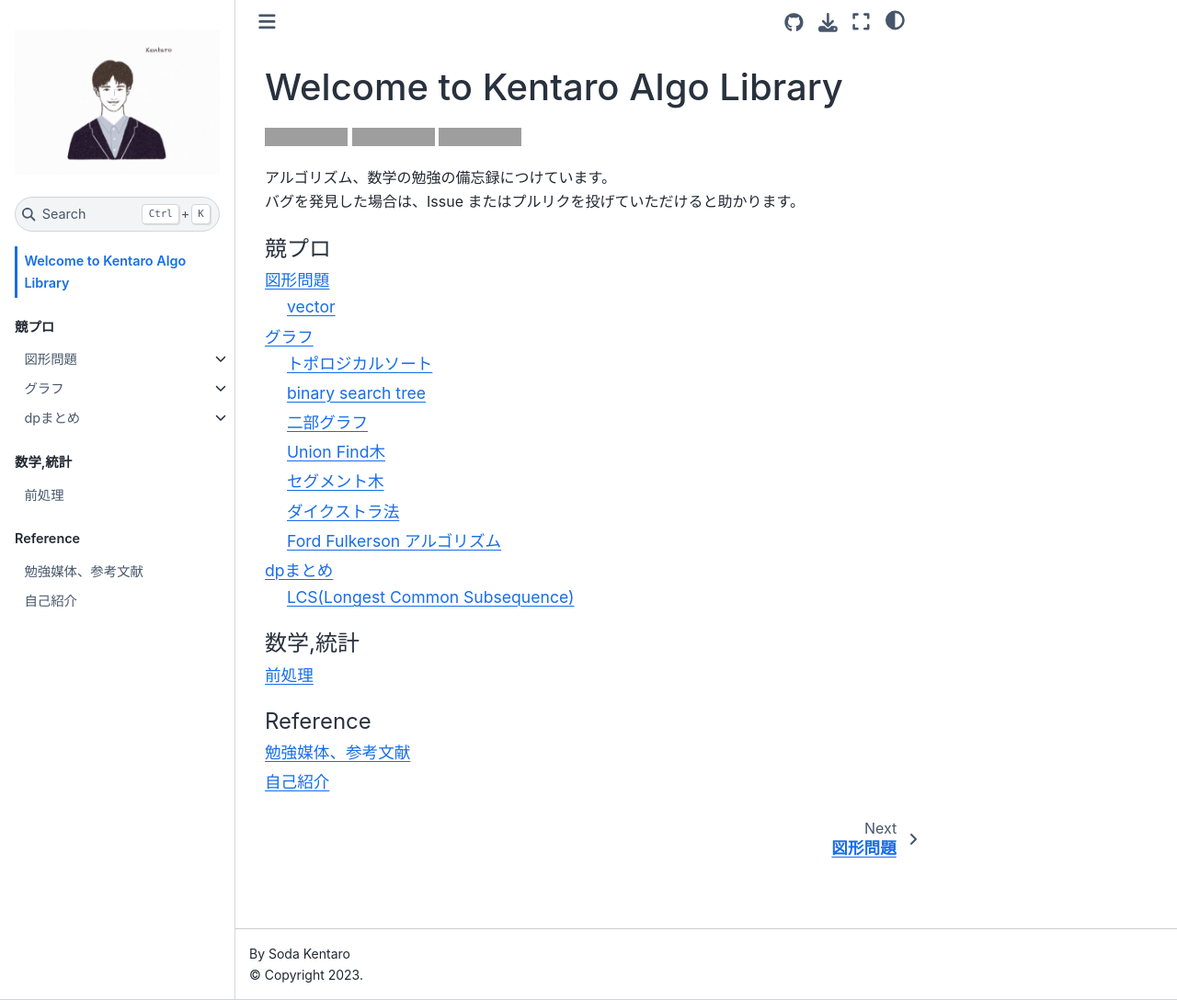
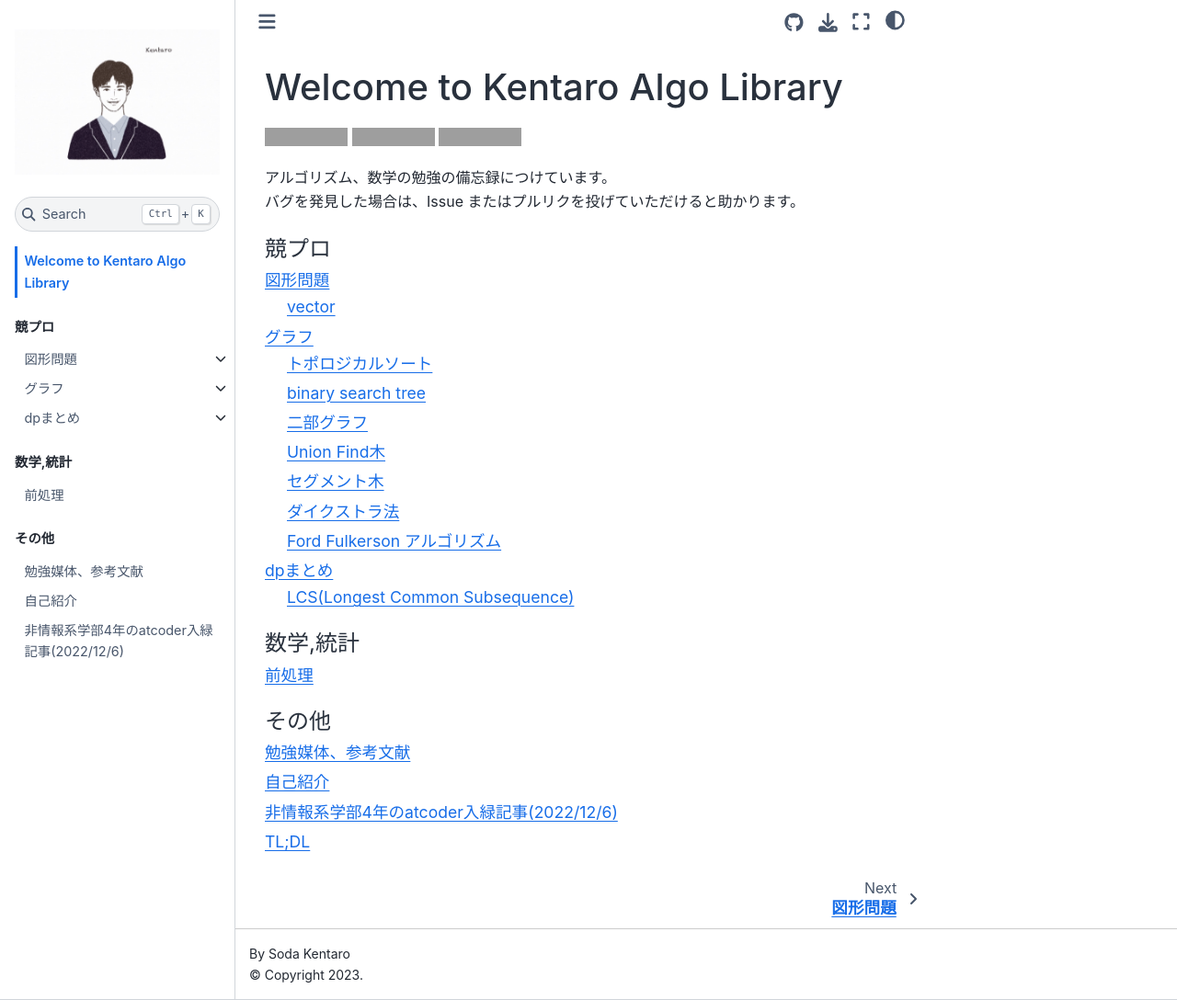
Before and after one commit to nyankiti/algo-library, a Jupyter Book: the page built from book/intro.md, in a window 1280 px wide and 1088 px high. Shown: the whole window at 92% size. Built offline with Jupyter Book 1.0.4 settings and Sphinx 7.4.7 and the Sphinx Book theme 1.1.4, drawn with Linux system fonts in a browser that asks for light colours; some of the changed lines change nothing that is shown; grey boxes are pictures that could not be loaded.

Commit message:
enter green blog

```diff
--- a/book/_toc.yml
+++ b/book/_toc.yml
@@ -28,7 +28,8 @@
     chapters:
       - file: ml/preprocessing
 
-  - caption: Reference
+  - caption: その他
     chapters:
       - file: reference.md
       - file: self-intro.md
+      - file: enter-green.md
--- /dev/null
+++ b/book/enter-green.md
@@ -0,0 +1,92 @@
+# 非情報系学部4年のatcoder入緑記事(2022/12/6)
+2022年1月よりAtCoderを始め、12月3日のABC280で入緑することができましたので、現状の振り返りと、今までの取り組みを紹介します！
+
+自分は、非情報系の学部4年で、同じように情報系を専攻していない方に届けばと思い記事にしてみます！
+
+![enter-green.png](../assets/enter-green.png)
+
+# TL;DL
+
+非情報系だが、競プロに興味があるという方には、以下の順番で勉強することをお勧めします
+
+1. 一つの言語(C++もしくはPythonがお勧め)で、A問題のような入出力を処理できる基礎知識がつくまでProgateなどで勉強する
+2. ABCへの出場を習慣づける(復習は[Youtubeの解説放送](https://www.youtube.com/@AtCoderLive)がお勧め)
+3. 以下の二つの本で競プロに必要な知識を効率的に学ぶ。
+『問題解決のための「アルゴリズム×数学」が基礎からしっかり身につく本』
+『競技プログラミングの鉄則 \~アルゴリズム力と思考力を高める77の技術\~』
+
+### 時系列で自己紹介
+
+- 2019年 応用化学系の大学に入学
+- 2020年4月 コロナをきっかけにパソコンを購入、プログラミングの独学を開始
+- 2020年 8月 プログラミングを用いたバイトを開始(PHP Laravel, Javascript Reactなどを使用)
+- 2021年 基本情報、応用情報を取得
+- 2022年1月 AtCoder本格参戦
+- 2022年5月 入茶
+- 2022年2月 入緑
+- ⇒ 23卒でweb系の開発職に就職予定
+
+## なぜAtCoderを始めたか
+
+来年から就職予定の企業のエンジニアさんに、学生のうちにやっておくべきことを伺ったところ、競プロをおすすめされたのが最も大きな動機です。
+
+ただ、プログラミングの勉強を始めた頃からアルゴリズムや数学への憧れがあり、いつかしっかり勉強したいな、という思いはずっとあった気がします。
+
+### AtCoder 緑とは ??
+
+以下の記事が参考になると思います。AtCoder高橋社長の2019年時点のそれぞれのレーティングのレベル感が言及されています。
+
+[](https://chokudai.hatenablog.com/entry/2019/02/11/155904)
+
+## 使用言語、環境
+
+使用言語はpython(pypy)です。
+
+以下の記事を参考にdocker環境を構築して、cliで問題とテストケースを取得、コピペで提出というスタイルで出場しています。
+
+[DockerでAtCoderができる環境を作る【Python・C++】 - Qiita](https://qiita.com/hinamimi/items/b3dd159f956628cebdbb)
+
+pythonだとスピードが出ない、かつ、解説がC++で書かれてる場合が多いので、いずれ C++ に移行したいとも考えております。
+
+## 勉強方法
+
+- udemy講座
+
+ソートのソの字も知らない状態から、アルゴリズムに関して最初に勉強した講座です。
+[現役シリコンバレーエンジニアが教えるアルゴリズム・データ構造・コーディングテスト入門](https://www.udemy.com/course/python-algo/)
+
+- AOJ(Aizu Online Judge)
+
+以下のコースを80%ほど完了しました。アルゴリズムの基礎について網羅できるように問題が選定してあり、とても勉強になりました(茶色に入るだけなら全て理解する必要は全くない)
+[Aizu Online Judge](https://onlinejudge.u-aizu.ac.jp/courses/lesson/1/ALDS1/1)
+
+- 問題解決のための「アルゴリズム×数学」が基礎からしっかり身につく本
+[問題解決のための「アルゴリズム×数学」が基礎からしっかり身につく本](https://www.amazon.co.jp/%E5%95%8F%E9%A1%8C%E8%A7%A3%E6%B1%BA%E3%81%AE%E3%81%9F%E3%82%81%E3%81%AE%E3%80%8C%E3%82%A2%E3%83%AB%E3%82%B4%E3%83%AA%E3%82%BA%E3%83%A0%C3%97%E6%95%B0%E5%AD%A6%E3%80%8D%E3%81%8C%E5%9F%BA%E7%A4%8E%E3%81%8B%E3%82%89%E3%81%97%E3%81%A3%E3%81%8B%E3%82%8A%E8%BA%AB%E3%81%AB%E3%81%A4%E3%81%8F%E6%9C%AC-%E7%B1%B3%E7%94%B0-%E5%84%AA%E5%B3%BB/dp/4297125218)
+
+- 競技プログラミングの鉄則 \~アルゴリズム力と思考力を高める77の技術\~
+[競技プログラミングの鉄則 \~アルゴリズム力と思考力を高める77の技術\~ (Compass Booksシリーズ)](https://www.amazon.co.jp/%E7%AB%B6%E6%8A%80%E3%83%97%E3%83%AD%E3%82%B0%E3%83%A9%E3%83%9F%E3%83%B3%E3%82%B0%E3%81%AE%E9%89%84%E5%89%87-%E3%82%A2%E3%83%AB%E3%82%B4%E3%83%AA%E3%82%BA%E3%83%A0%E5%8A%9B%E3%81%A8%E6%80%9D%E8%80%83%E5%8A%9B%E3%82%92%E9%AB%98%E3%82%81%E3%82%8B77%E3%81%AE%E6%8A%80%E8%A1%93-Compass-Books%E3%82%B7%E3%83%AA%E3%83%BC%E3%82%BA-%E7%B1%B3%E7%94%B0/dp/483997750X)
+
+- 競プロ典型90問の★2,★3,★4を解く
+解説が図をたくさん使用した一枚の画像に直感的に収められており、抜群にわかりやすいです。
+[競プロ典型 90 問 - AtCoder](https://atcoder.jp/contests/typical90/)
+
+- ABCコンテストに出場する
+コンテストの復習では、[AtCoder Live](https://www.youtube.com/@AtCoderLive)や[かつっぱ競プロ](https://www.youtube.com/@user-xv5cr2lx3t)など動画で学ぶことが多いです。sunukeさん、かつっぱさんには感謝しかありません、、、、
+
+その他、Udemyの他の講座を買ってみたり、ピンポイントで勉強する際は記事やYoutubeもよく使っています。
+
+## 現在の実力
+
+現在は、ABCのC問題は75%くらいの確率で解くことができ、D問題はたまに解けるっといったレベル感です。直近ので出たABCでは奇跡的に3回連続でA,B,C,Dの4完をすることができています。
+
+E問題は練習でも解いたことがありません笑
+
+### 茶 ⇒ 緑 のためにやったこと。
+
+上で紹介した、[E869120](https://twitter.com/e869120)氏によるアルゴ数学本と鉄則本に出会えたのが大きかったと思います。競プロの問題に慣れるための考え方が網羅されていて、この本がある時代に競プロを初めて良かったとつくづく思っています。
+
+## 今後の目標
+
+在学中に入緑という目標は達成できたので、今後はあまり気張らずに、楽しくゆっくり水色を目指そうと思います。競技プログラミングの楽しさがわかったので、kaggleとかにも挑戦したいな〜っとなんとなく考えています。
+
+好奇心旺盛で、Web開発、低レイヤー、セキュリティ、ブロックチェーン、AI関連など、学びたいことが多いので、社会人になっても気ままに学習を続けていけたらなと思っています。
```
Also changed, not shown: book/assets/enter-green.png (added), book/graph/segment_tree.ipynb.
